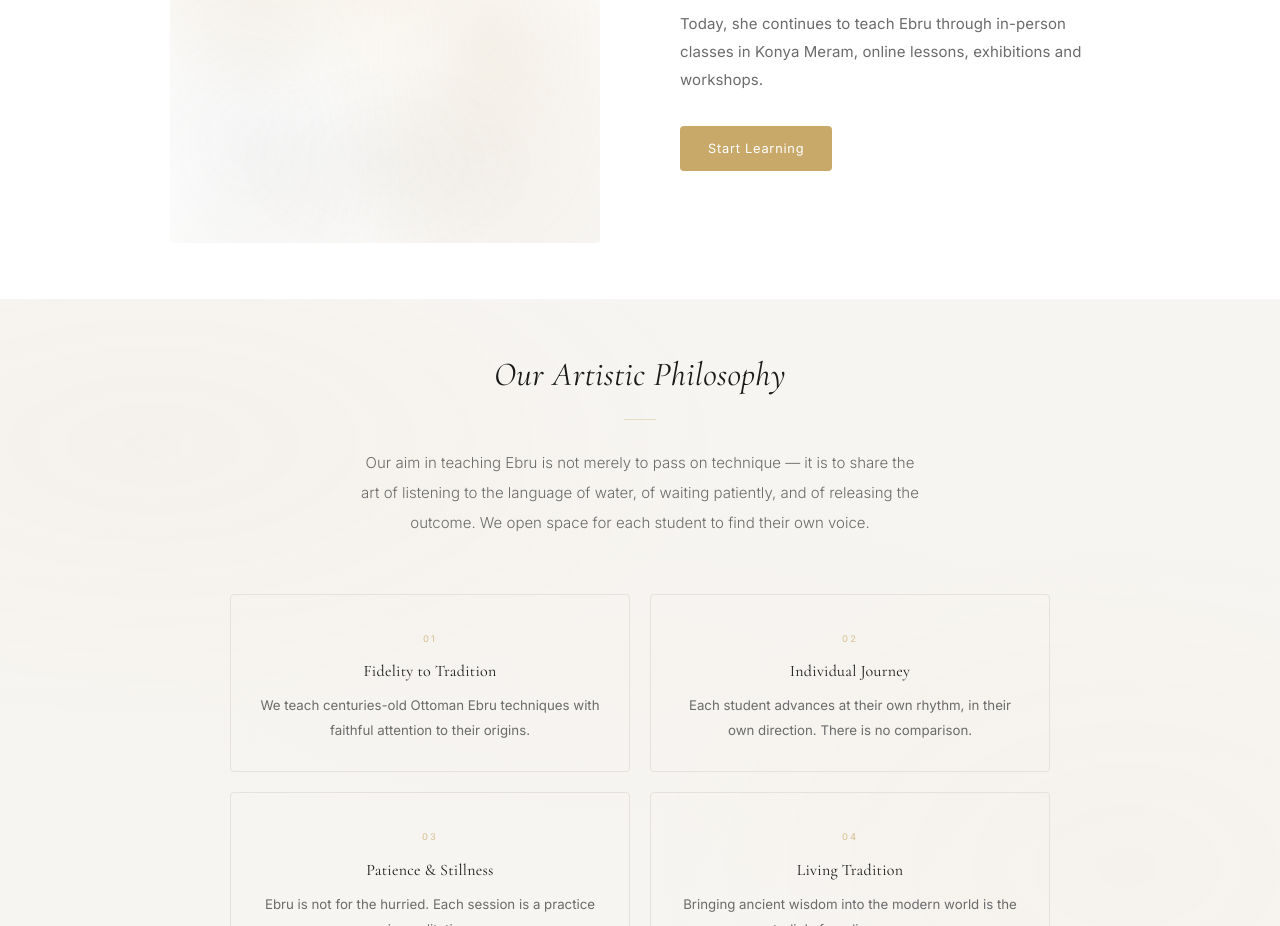
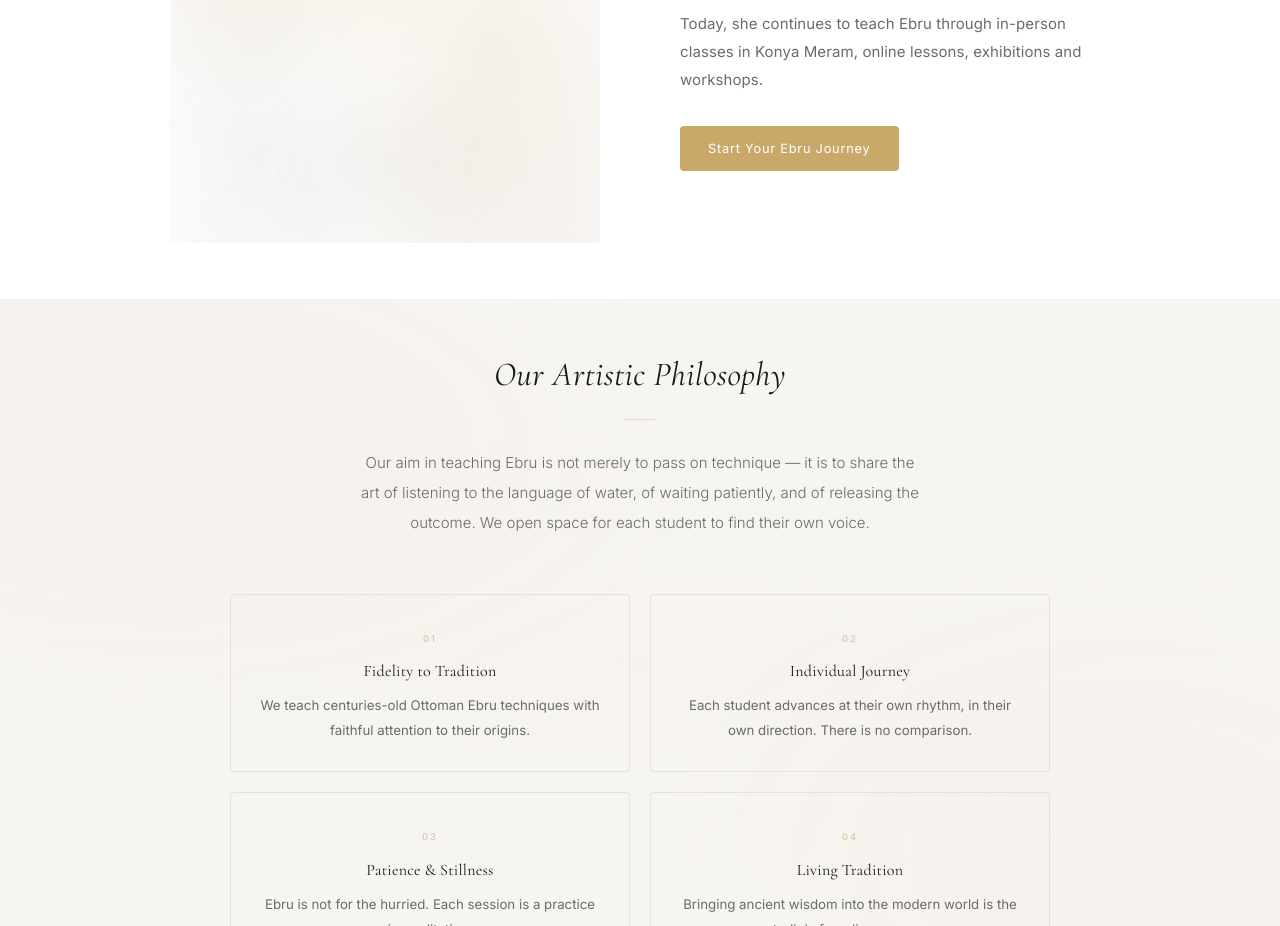
Before and after one commit to efekuyu/sanata-munhasir, a Next.js app: page /en/about in a window 1280 px wide. Shown: the part 880-1806 px from the top of the page. Built offline with nearby package versions, Linux system fonts and the light colour scheme.

Commit message:
Update CTA text

```diff
--- a/src/app/[locale]/about/page.tsx
+++ b/src/app/[locale]/about/page.tsx
@@ -114,7 +114,7 @@ export default function AboutPage() {
               <Link href="/enrollment"
                 className="inline-flex items-center px-7 py-3 rounded-sm bg-accent text-white hover:bg-accent-hover transition-all duration-300"
                 style={{ fontSize: '0.8rem', letterSpacing: '0.06em' }}>
-                {locale === 'tr' ? 'Derse Başla' : 'Start Learning'}
+                {locale === 'tr' ? 'Ebru Yolculuğuna Başla' : 'Start Your Ebru Journey'}
               </Link>
             </div>
           </div>
```
